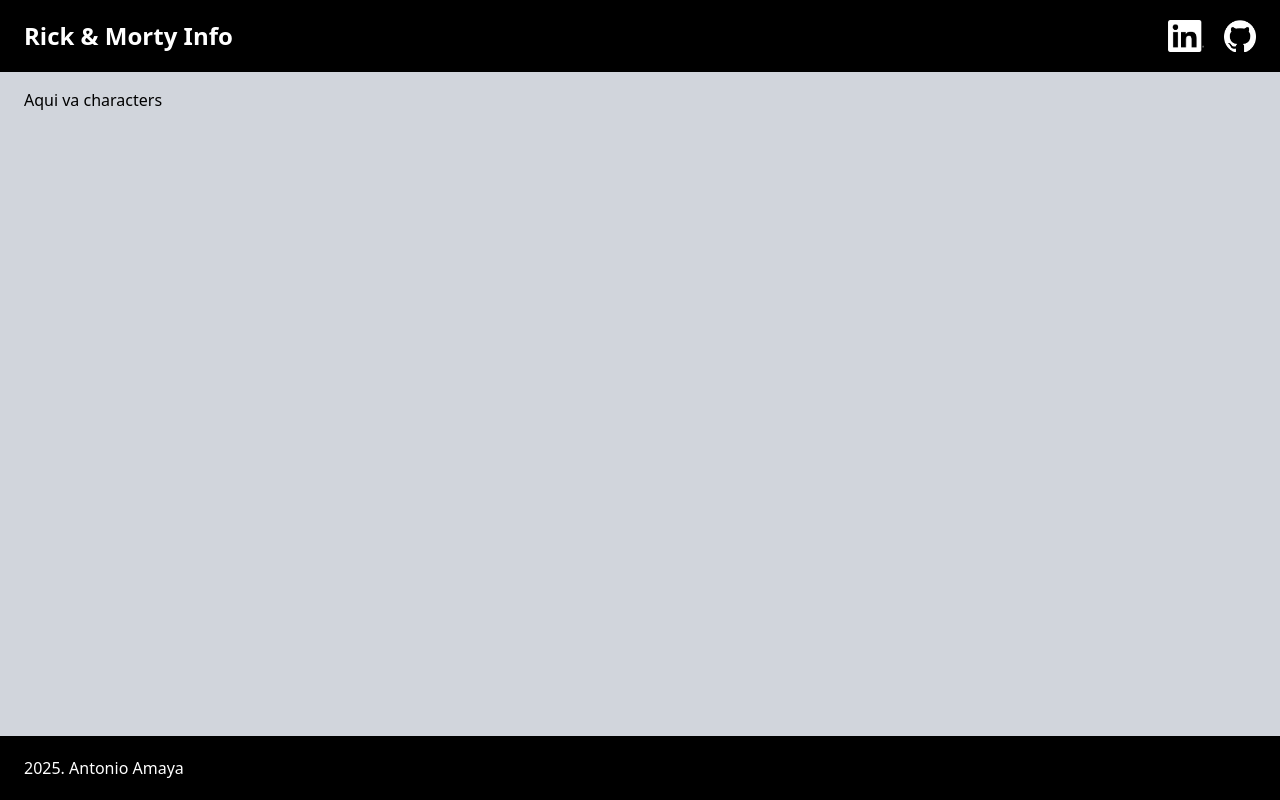
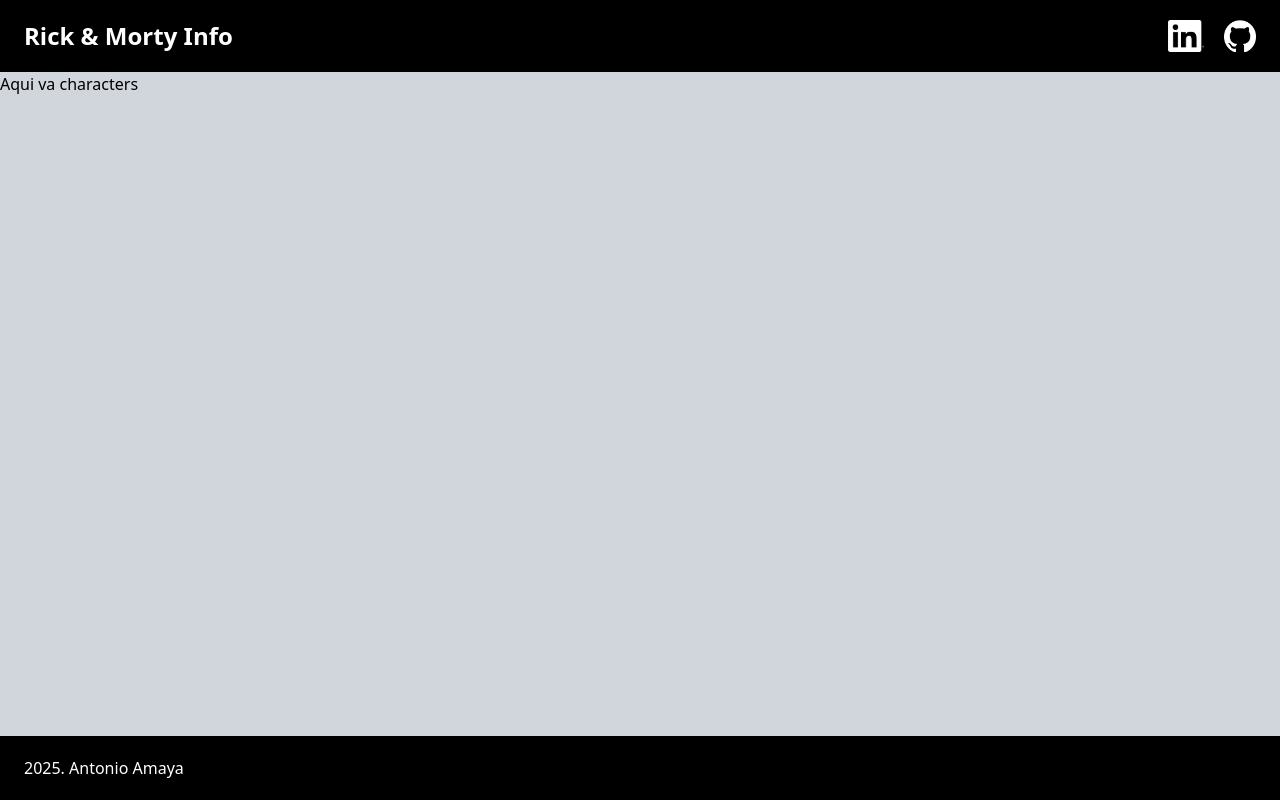
Before and after one commit to StewieMayer/rick-n-morty-mf-app, a React app: page / in a window 1280 px wide. Built offline with nearby package versions, Linux system fonts and the light colour scheme.

Commit message:
Squashed 'mf-host/' changes from c91c71e..ae289d3
ae289d3 fix: se delega el pading a los hijos

git-subtree-dir: mf-host
git-subtree-split: ae289d30c967345bd92b475d24de3c0893fcd4f5

```diff
--- a/src/components/layout/Layout.tsx
+++ b/src/components/layout/Layout.tsx
@@ -6,7 +6,7 @@
   return (
     <div className="flex flex-col min-h-screen max-w bg-gray-300">
       <Header />
-      <main className="flex flex-1 w-full px-6 py-4">{children}</main>
+      <main className="flex flex-1 w-full">{children}</main>
       <Footer />
     </div>
   );
```
